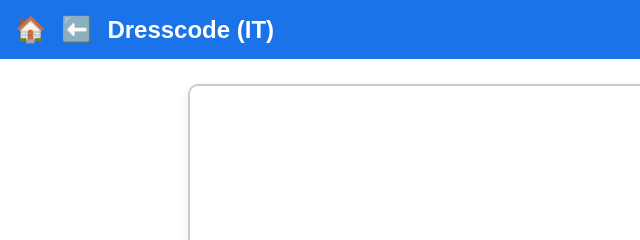
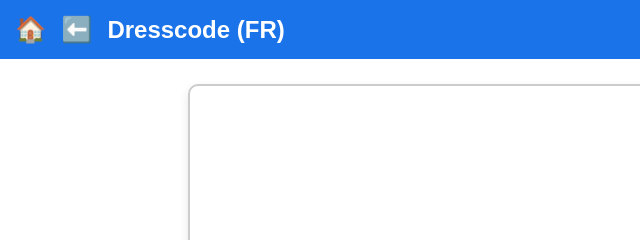
Before and after one commit to PrakritiLucaWedding/guests-infos, a plain HTML site: page dresscode-fr.html in a window 1280 px wide. Shown: the top 240 px of the page, 0-640 px from the left. Drawn offline with Linux system fonts and the light colour scheme.

Commit message:
Update dresscode-fr.html

```diff
--- a/dresscode-fr.html
+++ b/dresscode-fr.html
@@ -3,7 +3,7 @@
 <head>
     <meta charset="UTF-8">
     <meta name="viewport" content="width=device-width, initial-scale=1.0">
-    <title>Dresscode (IT)</title>
+    <title>Dresscode (FR)</title>
 
     <style>
         body {
@@ -51,7 +51,7 @@
 <header>
     <a href="index.html">🏠</a>
     <a href="javascript:history.back()">⬅️</a>
-    <h2 style="margin:0;">Dresscode (IT)</h2>
+    <h2 style="margin:0;">Dresscode (FR)</h2>
 </header>
 
 <main>
```
